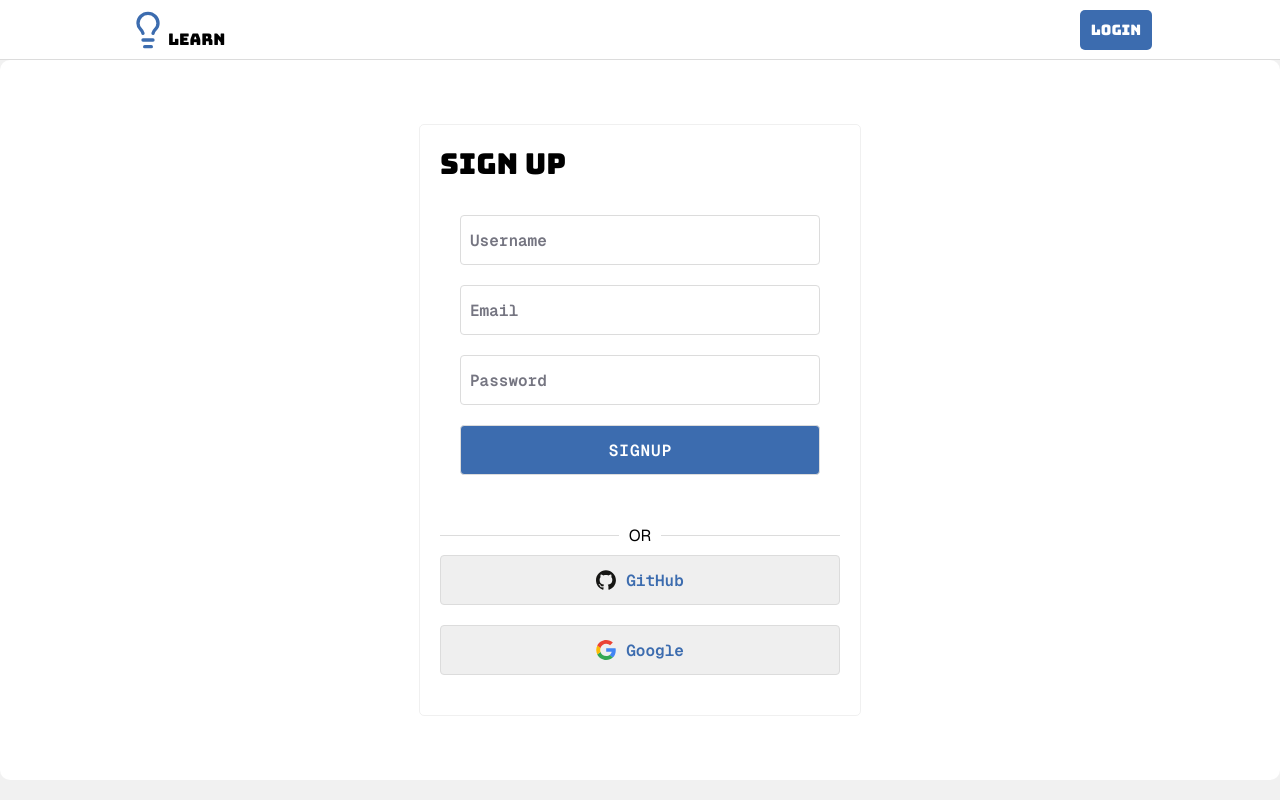
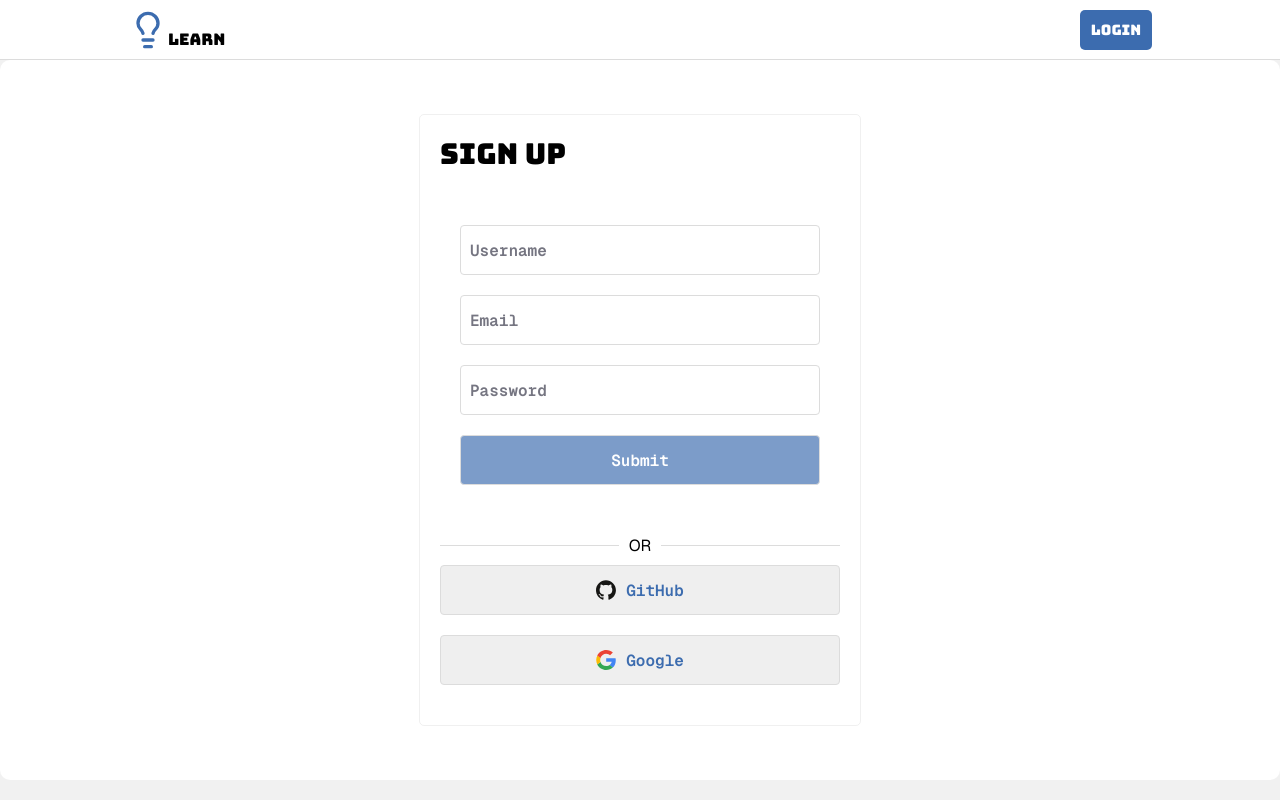
Before and after one commit to Doyen04/learn_next, a Next.js app: page /signup in a window 1280 px wide. Built offline with nearby package versions, Linux system fonts and the light colour scheme.

Commit message:
Added a notification system using react toaster

```diff
--- a/package.json
+++ b/package.json
@@ -21,6 +21,7 @@
     "pg": "^8.13.1",
     "react": "19.0.0-rc-66855b96-20241106",
     "react-dom": "19.0.0-rc-66855b96-20241106",
+    "react-toastify": "^10.0.6",
     "zod": "^3.23.8"
   },
   "devDependencies": {
--- a/src/app/api/user/route.ts
+++ b/src/app/api/user/route.ts
@@ -20,8 +20,7 @@ export async function POST(req: Request) {
 
         const validatedData = UserSchema.safeParse(data)
         if (!validatedData.success) {
-            // console.log(validatedData.error);
-            return;
+            return NextResponse.json({message: "error validating data"},{status: 409})
         }
 
         const emailExist = await prisma.user.findUnique({
@@ -29,6 +28,10 @@ export async function POST(req: Request) {
                 email: email
             }
         })
+        if (emailExist) {
+            return NextResponse.json({message: "email already exists"}, {status: 409})
+        }
+
         const userExist = await prisma.user.findUnique({
             where: {
                 username: username,
@@ -36,9 +39,6 @@ export async function POST(req: Request) {
         })
         if (userExist) {
             return NextResponse.json({message: "username already exists"},{status: 409})
-        }
-        if (emailExist) {
-            return NextResponse.json({message: "email already exists"}, {status: 409})
         }
         //work on this
         //how to chane data base then y the error
@@ -52,7 +52,7 @@ export async function POST(req: Request) {
                 password: hashedPassword,
             }
         })
-        return NextResponse.json({ username: newUser.username , email , message: "user-- created sucessfully"},{status: 201});
+        return NextResponse.json({ username: newUser.username , email , message: "user created sucessfully"},{status: 201});
     } catch (e) {
         console.log(e)
         return NextResponse.json({message: "bad"},{status: 500})
--- a/src/components/animatedButton.tsx
+++ b/src/components/animatedButton.tsx
@@ -42,7 +42,7 @@ function AnimatedButton({ text, style, type }: { text: string, style: string, ty
     }
 
     return (
-        <button onClick={animate} ref={textRef} type={type} style={{ display: "flex", gap: "1px" }} className={style}>
+        <button onClick={animate} ref={textRef} type={type} style={{ display: "flex", gap: "1px" }} className={style} disabled>
             {text.split("").map((char: string, index: number) => (
                 <span key={index} className="char">
                     {char === " " ? "\u00A0" : char}
--- a/src/components/signUpForm.tsx
+++ b/src/components/signUpForm.tsx
@@ -2,13 +2,16 @@
 
 
 import AnimatedInput from '@/components/animatedInput';
-import AnimatedButton from '@/components/animatedButton';
+import { ErrorObject, UserSchema } from '@/lib/zodSchema';
+// import AnimatedButton from '@/components/animatedButton';
 import style from '@/styles/signup_page.module.css'
+
 import Link from "next/link";
 import { FormEvent, useState } from 'react';
 import { useRouter } from 'next/navigation';
-import { ErrorObject, UserSchema } from '@/lib/zodSchema';
 
+import { ToastContainer, toast } from 'react-toastify';
+import 'react-toastify/dist/ReactToastify.css';
 
 
 
@@ -70,11 +73,23 @@ export function SignUpForm() {
                 body: JSON.stringify(validatedData.data),
             });
 
-            const data = await res.json();
-            console.log(data, 888888);
+            const data = res.json();
+            toast.promise(data, {
+                pending: "Uploading Data",
+                success: "User Created",
+                error: "error",
+            },{position: "top-right"})
+
+            const resData = await data
+
+            console.log(resData, 888888);
 
             if (res.ok) {
-                // setResponseMessage(data.message); // Success message
+
+                toast.success(resData.message, {
+                    position: 'top-right',
+                })
+
                 setFormData({
                     username: '',
                     email: '',
@@ -82,7 +97,10 @@ export function SignUpForm() {
                 }); // Reset form
                 router.push('/signin')
             } else {
-                // setResponseMessage(data.message || 'Something went wrong!');
+                toast.error(resData.message, {
+                    position: 'top-right',
+                })
+
             }
         } catch (e) {
             console.log(e);
@@ -93,6 +111,9 @@ export function SignUpForm() {
 
     return (
         <form action={'/api/user'} method="post" className={style.form} onSubmit={handleSubmit}>
+
+            <ToastContainer />
+
             <AnimatedInput
                 onChange={handleInputChange}
                 type='text'
@@ -103,6 +124,7 @@ export function SignUpForm() {
                 error={(errorMsg.username && formData.username) ? errorMsg.username : []}
                 error_style={style.error_message}
                 placeholder_style={style._placeholder} />
+
             <AnimatedInput
                 onChange={handleInputChange}
                 type='email'
@@ -113,6 +135,7 @@ export function SignUpForm() {
                 error={(errorMsg.email && formData.email) ? errorMsg.email : []}
                 error_style={style.error_message}
                 placeholder_style={style._placeholder} />
+
             <AnimatedInput
                 onChange={handleInputChange}
                 type='password'
@@ -123,8 +146,12 @@ export function SignUpForm() {
                 error={(errorMsg.password && formData.password) ? errorMsg.password : []}
                 error_style={style.error_message}
                 placeholder_style={style._placeholder} />
-            {/* <input type="button" value="Submit" className={`${style.input} ${style.submit}`} /> */}
-            <AnimatedButton text='SIGNUP' type='submit' style={`${style.input} ${style.submit}`} />
+            <input
+                type="submit"
+                value="Submit"
+                className={`${style.input} ${style.submit}`}
+                disabled={(errorMsg.email || errorMsg.username || errorMsg.password) ? true : false} />
+            {/* <AnimatedButton text='SIGNUP' type='submit' style={`${style.input} ${style.submit}`} /> */}
             <Link href=""></Link>
         </form>
     )
--- a/src/lib/auth.ts
+++ b/src/lib/auth.ts
@@ -46,7 +46,7 @@ export const { auth, handlers, signIn, signOut } = NextAuth({
                 const isPasswordValid = await compare(credentials?.password as string, userExist?.password as string);
 
                 if (!isPasswordValid) {
-                    throw('no password')
+                    throw('invalid password')
                 }
                 // Check if an account already exists for this user
                 const existingAccount = await prisma.account.findFirst({
--- a/src/styles/signup_page.module.css
+++ b/src/styles/signup_page.module.css
@@ -92,6 +92,8 @@
     border-radius: 4px;
     outline: none;
 }
+
+
 .error_message{
     color: red;
     width: 100%;
@@ -122,7 +124,10 @@
     justify-content: center;
     align-items: center;
 }
-
+.submit:disabled{
+    background-color: #3c6cafab;
+    cursor: not-allowed;
+}
 .google_github_auth {
     margin-bottom: 20px;
     color: var(--header-btn-bg);
```
Also changed, not shown: 1 other file (tests, documents, lock files or other folders).
